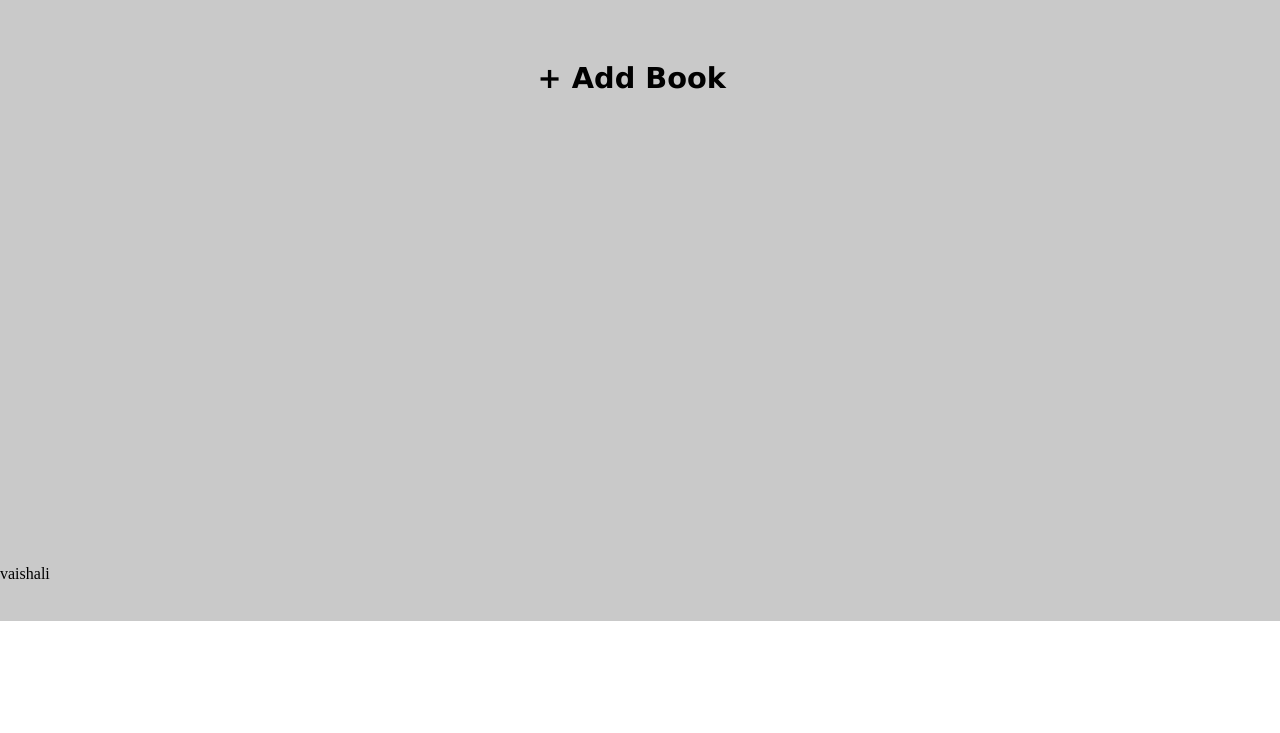
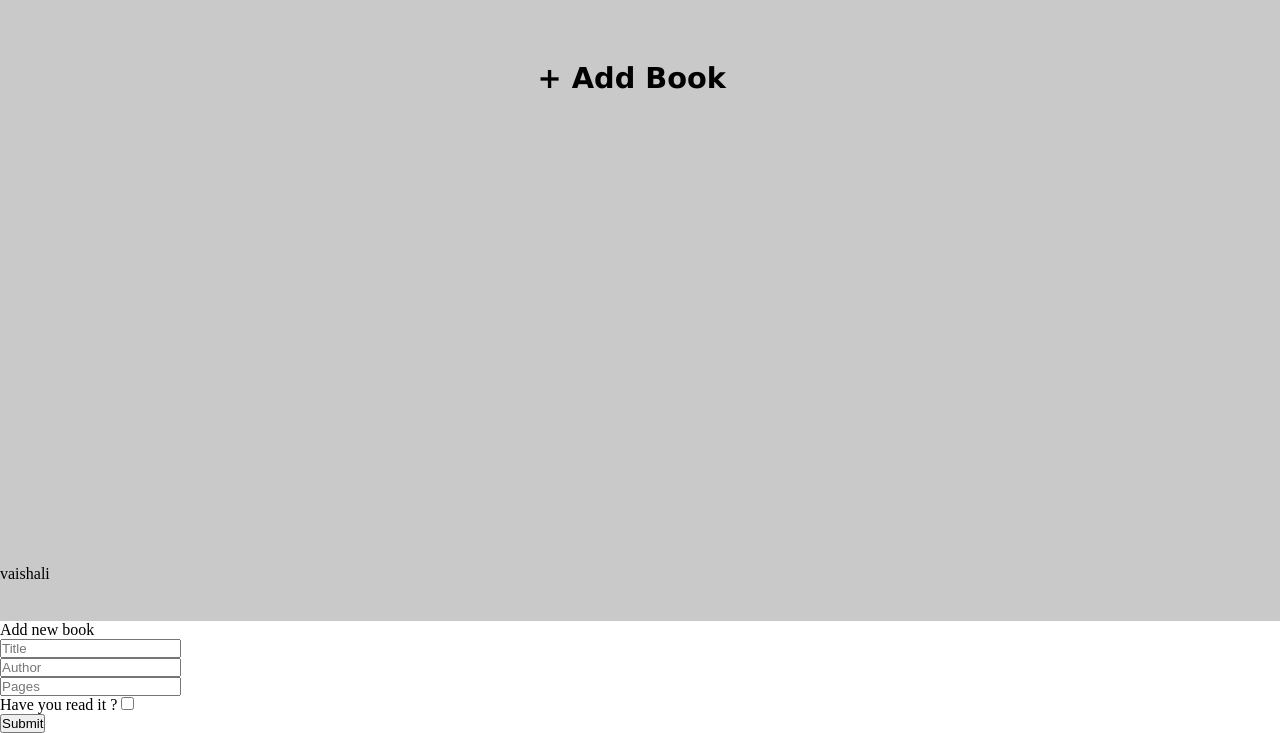
Before and after one commit to vaishali86c/Library, a plain HTML site: page index.html in a window 1280 px wide. Shown: the part 179-912 px from the top of the page. Before the commit the page ends 800 px from the top, so only its background shows below. Drawn offline with Linux system fonts and the light colour scheme.

Commit message:
Add Form For Add Books

```diff
--- a/index.html
+++ b/index.html
@@ -9,7 +9,7 @@
 
 </head>
 <body>
-
+    <!-- main page  -->
     <div class="head">
         <div class="head library">library</div>
         <button class="btn">Log In</button>
@@ -23,5 +23,33 @@
         <p>vaishali</p>
     </footer>
 
+
+
+    <!-- ADD BOOK FORM FILL DETAILS -->
+
+    <div>
+        <div>
+            <p>Add new book</p>
+        </div>
+        <div>
+            <label for="title"></label>
+            <input type="text" id="title" placeholder="Title">
+        </div>
+        <div>
+            <label for="author"></label>
+            <input type="text" id="pages" placeholder="Author">
+        </div>
+        <div>
+            <label for="pages"></label>
+            <input type="number" id="pages" placeholder="Pages">
+        </div>
+        <div>
+            <label for="read">Have you read it ?</label>
+            <input type="checkbox" id="read">
+        </div>
+        <div>
+            <button class="submitBtn">Submit</button>
+        </div>
+    </div>
 </body>
 </html>
--- a/style.css
+++ b/style.css
@@ -39,7 +39,10 @@ body {
     background-color: #c9c9c9;
     font-size: 1.4rem;
     border-radius: 1rem;
+}
 
+:active.btn {
+    background-color: #a3a1a3;
 }
 
 .library {
```
Also changed, not shown: javaScript.js (deleted), script.js (added).
